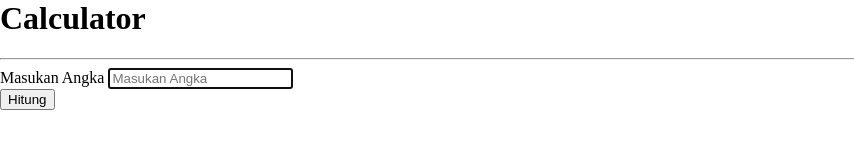
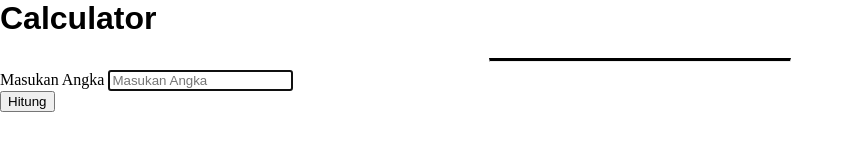
Before and after one commit to hansputera/calculator, a plain HTML site: page index.html in a window 1280 px wide. Shown: the whole page, without its empty margins (0-854 px from the left). Drawn offline with Linux system fonts and the light colour scheme.

Commit message:
Update calc.css

```diff
--- a/css/calc.css
+++ b/css/calc.css
@@ -1,3 +1,8 @@
+/*
+CSS KUSTOMISASI
+- FLOCKNET#7343
+*/
+
 
 body {
 margin: 0;
@@ -11,3 +16,17 @@ color:green;
 button:hover {
 font-color: #0000;
 }
+
+h1 {
+font-color:black;
+font-family: sans-serif;
+}
+
+h1:hover {
+font-color: 1111;
+}
+
+hr {
+border-top: 3px solid black;
+width: 300px;
+}
```
